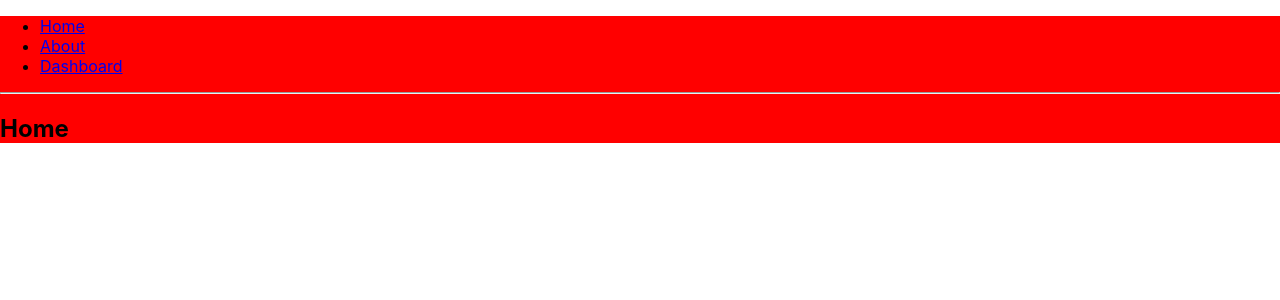
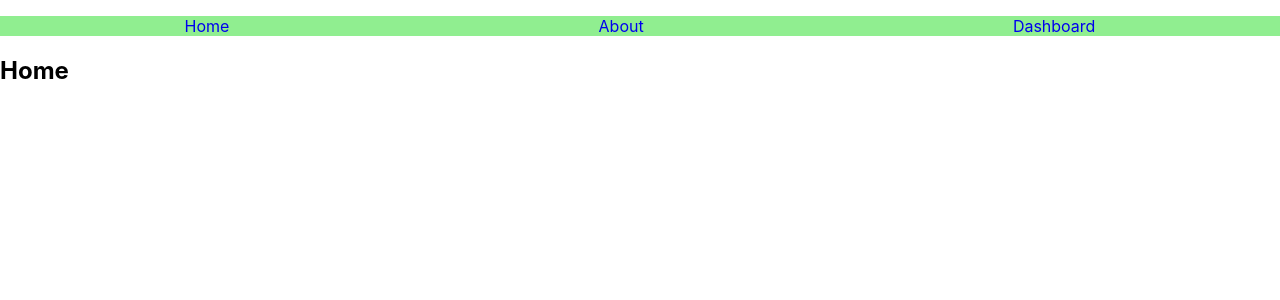
Before and after one commit to hoomanhajrian/FarmerFresh_Front-end, a React (Create React App) app: page / in a window 1280 px wide. Shown: the top 300 px of the page. Built offline with nearby package versions, Linux system fonts and the light colour scheme.

Commit message:
fixing files and adding example styles

```diff
--- a/src/App.js
+++ b/src/App.js
@@ -15,8 +15,8 @@ import About from './pages/About'
 export default function App() {
   return (
     <Router>
-      <div className="App">
-        <ul>
+      <div>
+        <ul className="menu">
           <li>
             <Link to="/">Home</Link>
           </li>
@@ -27,16 +27,8 @@ export default function App() {
             <Link to="/dashboard">Dashboard</Link>
           </li>
         </ul>
+      </div>
 
-        <hr />
-
-        {/*
-          A <Switch> looks through all its children <Route>
-          elements and renders the first one whose path
-          matches the current URL. Use a <Switch> any time
-          you have multiple routes, but you want only one
-          of them to render at a time
-        */}
       <Switch>
         <Route exact path="/">
           <Home />
@@ -48,7 +40,7 @@ export default function App() {
           <Dashboard />
         </Route>
       </Switch>
-      </div>
+
     </Router>
   );
 }
--- a/src/App.scss
+++ b/src/App.scss
@@ -1,26 +1 @@
-@import 'sass/example';
-.App-logo {
-  height: 40vmin;
-  pointer-events: none;
-}
-
-@media (prefers-reduced-motion: no-preference) {
-  .App-logo {
-    animation: App-logo-spin infinite 20s linear;
-  }
-}
-
-
-
-.App-link {
-  color: #61dafb;
-}
-
-@keyframes App-logo-spin {
-  from {
-    transform: rotate(0deg);
-  }
-  to {
-    transform: rotate(360deg);
-  }
-}
+@import 'sass/menu';
--- a/src/sass/_example.scss
+++ b/src/sass/_menu.scss
@@ -1,6 +1,16 @@
-.App{
-    background-color: red;
+.menu{
+    background-color: lightgreen;
+    display: flex;
+    flex-direction: row;
+    justify-content: space-around;
+    padding:0;
+    list-style-type: none;
+    a{
+        text-decoration: none;
+    }
 }
+
+
 
 .App-header {
     background-color: red;
```
Also changed, not shown: 1 other file (tests, documents, lock files or other folders). Lines whose indentation alone changed are shown as unchanged.
